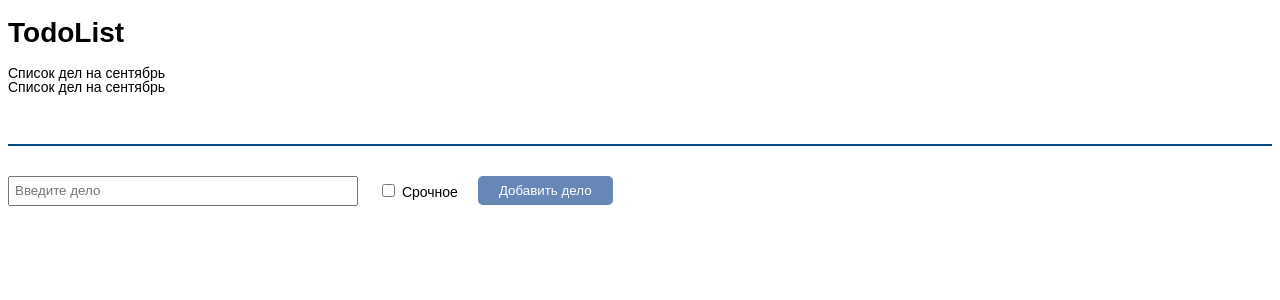
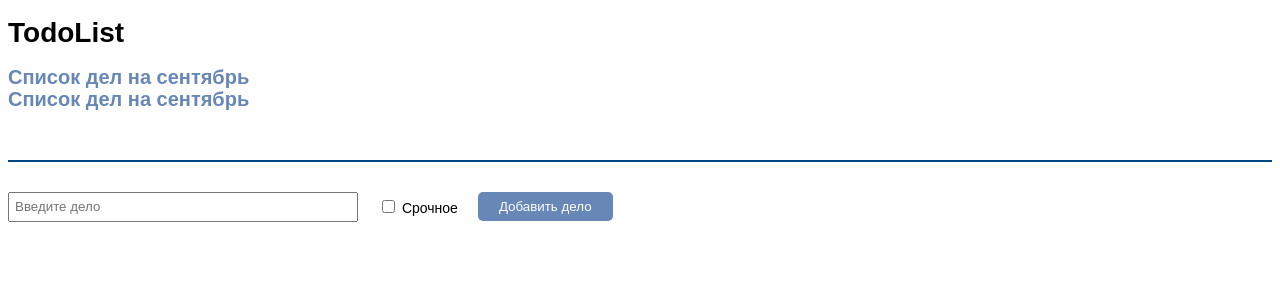
Before and after one commit to Pegasa-WQ/TodoList, a Vue app: page / in a window 1280 px wide. Shown: the top 300 px of the page. Built offline with nearby package versions, Linux system fonts and the light colour scheme.

Commit message:
add check

```diff
--- a/src/components/TodoList.vue
+++ b/src/components/TodoList.vue
@@ -33,6 +33,10 @@ export default {
   methods: {
     addTodo () {
       if (this.newTodo.trim().length === 0) {
+        return
+      }
+
+      if (this.todos.length === 0) {
         return
       }
 
--- a/src/components/TodosLists.vue
+++ b/src/components/TodosLists.vue
@@ -1,14 +1,18 @@
 <template>
 <div>
-  <div v-for="item in dela" :key="item.id" @click="$emit('send', item.todos)">
-  {{ item.title }}
+  <div v-for="item in dela" :key="item.id">
+      <TodosListsItem v-bind:item="item" v-on:send="$emit('send', item.todos)"/>
   </div>
 </div>
 </template>
 <script>
+import TodosListsItem from './TodosListsItem.vue'
 export default {
   name: 'TodosLists',
   props: [],
+  components: {
+    TodosListsItem
+  },
   data () {
     return {
       dela: [{
--- /dev/null
+++ b/src/components/TodosListsItem.vue
@@ -0,0 +1,19 @@
+<template>
+  <div class="todo-item">
+      <h2 class="title" @click="$emit('send', item.todos)">
+      {{ item.title }}
+    </h2>
+  </div>
+</template>
+<script>
+export default {
+  name: 'TodosListsItem',
+  props: ['item'],
+  data () {
+    return {
+
+    }
+  },
+  methods: {}
+}
+</script>
```
